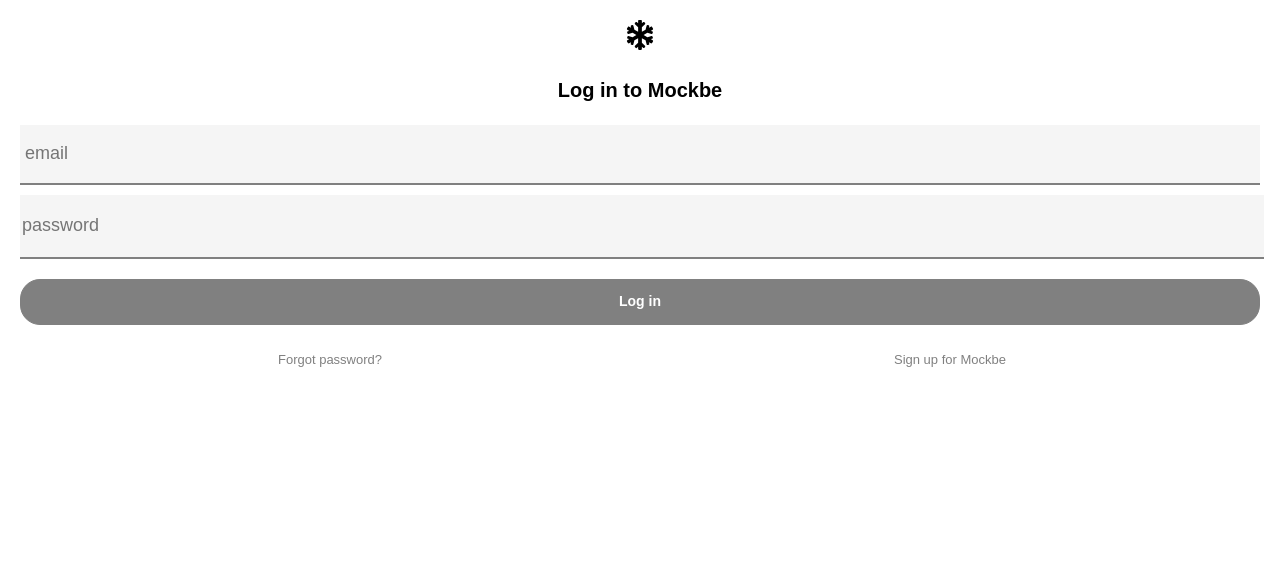
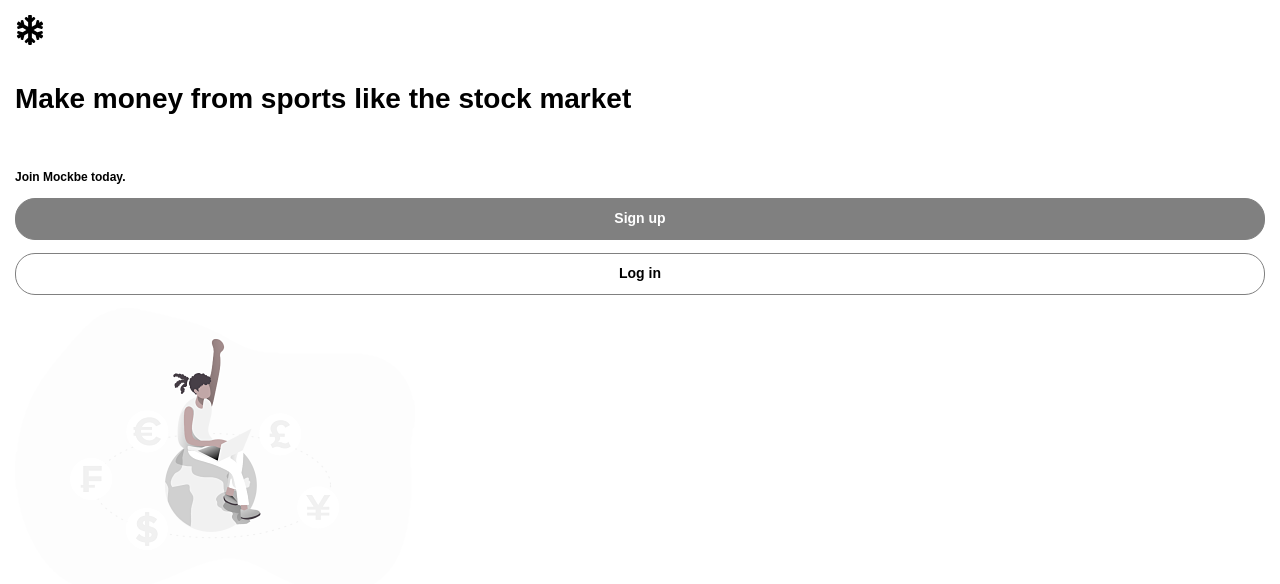
Before and after one commit to keithsimkin/Sports-Betting-Arbitrage, a React (Create React App) app in the folder frontend/: page / in a window 1280 px wide. Shown: the top 584 px of the page. Built offline with nearby package versions, Linux system fonts and the light colour scheme.

Commit message:
sending frontend data to BE

```diff
--- a/frontend/src/App.js
+++ b/frontend/src/App.js
@@ -19,8 +19,8 @@ class App extends Component {
   constructor(){
     super()
     this.state = {
-      // route: 'index',
-      route: 'signin',
+      route: 'index',
+      // route: 'signin',
       bookieselection:[]
     }
   }
```
